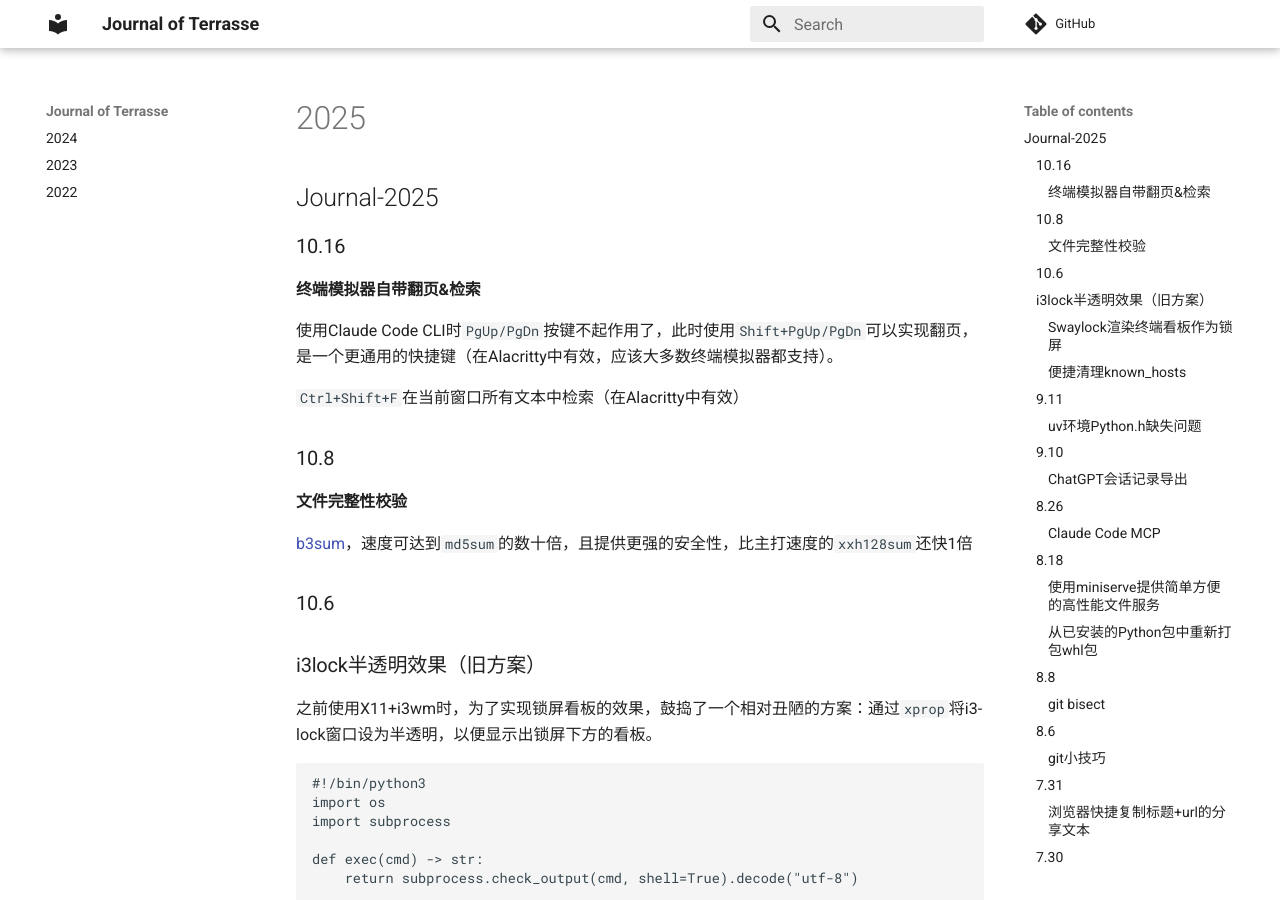
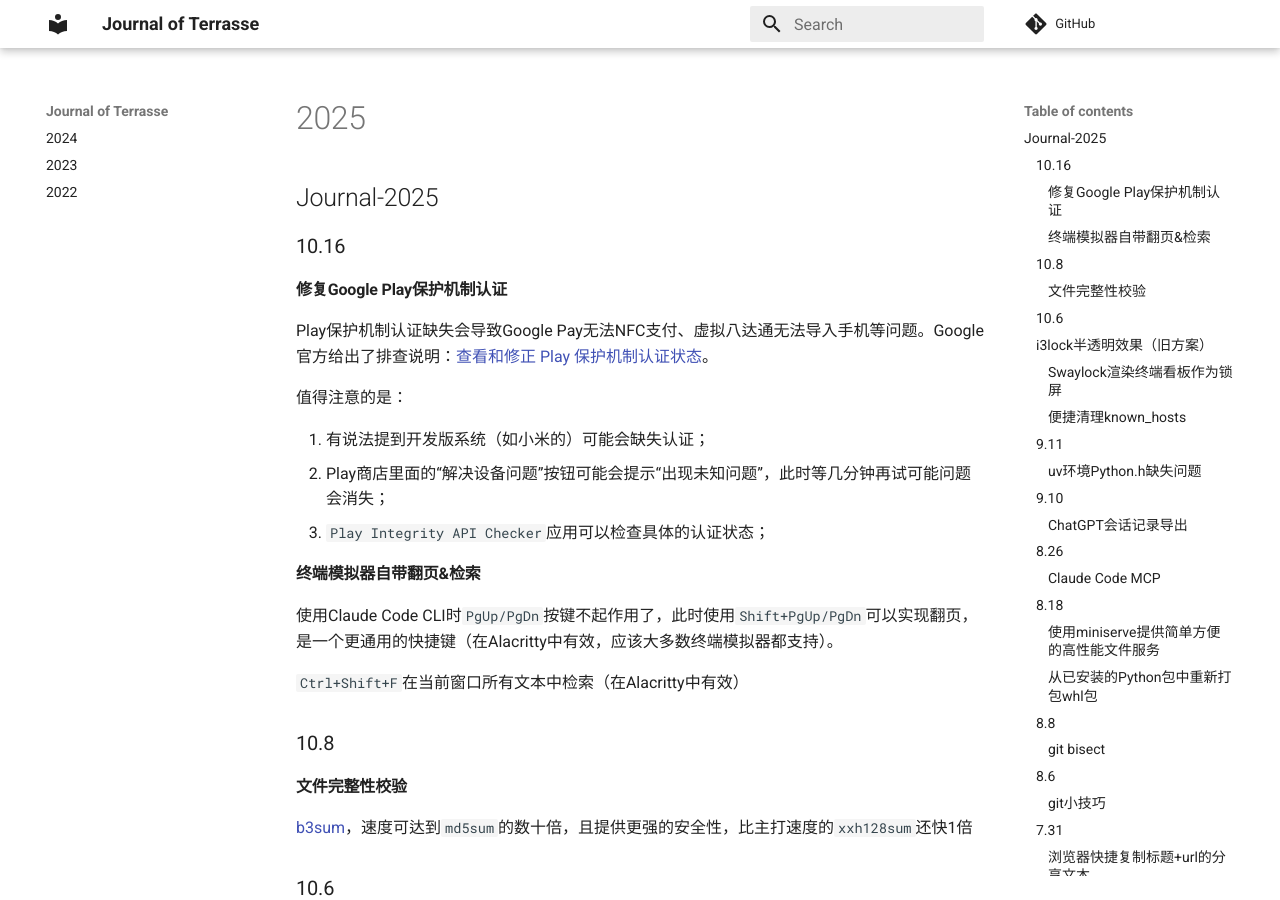
Before and after one commit to Jerry-Terrasse/journal, an MkDocs documentation site: the page built from docs/2025.md, in a window 1280 px wide and 900 px high. Built offline with MkDocs 1.6.1 and Material for MkDocs 9.7.7, drawn with Linux system fonts in a browser that asks for light colours; comment, search, counter and statistics services are not loaded.

Commit message:
update (Thu Oct 16 10:34:32 PM CST 2025)

```diff
--- a/docs/2025.md
+++ b/docs/2025.md
@@ -1,6 +1,16 @@
 ## Journal-2025
 
 ### 10.16
+
+#### 修复Google Play保护机制认证
+
+Play保护机制认证缺失会导致Google Pay无法NFC支付、虚拟八达通无法导入手机等问题。Google官方给出了排查说明：[查看和修正 Play 保护机制认证状态](https://support.google.com/android/answer/7165974)。
+
+值得注意的是：
+
+1. 有说法提到开发版系统（如小米的）可能会缺失认证；
+2. Play商店里面的“解决设备问题”按钮可能会提示“出现未知问题”，此时等几分钟再试可能问题会消失；
+3. `Play Integrity API Checker`应用可以检查具体的认证状态；
 
 #### 终端模拟器自带翻页&检索
 
```
